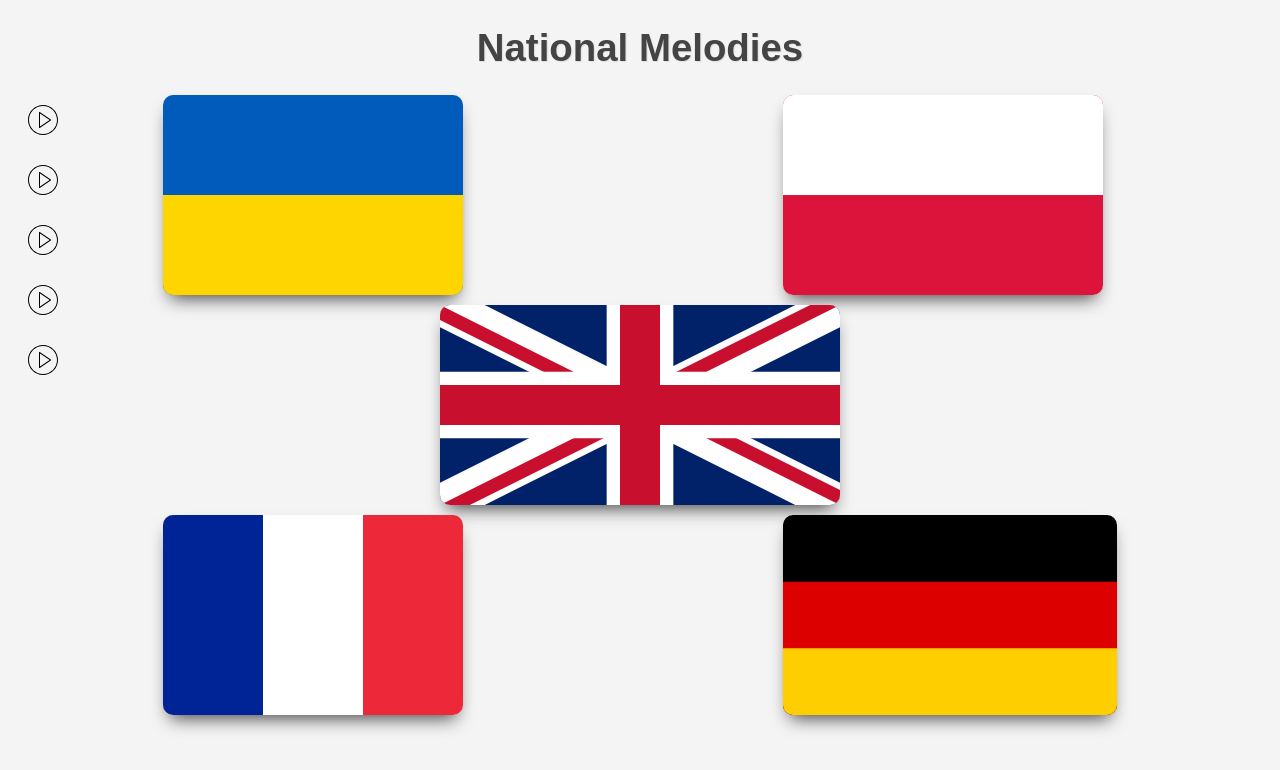
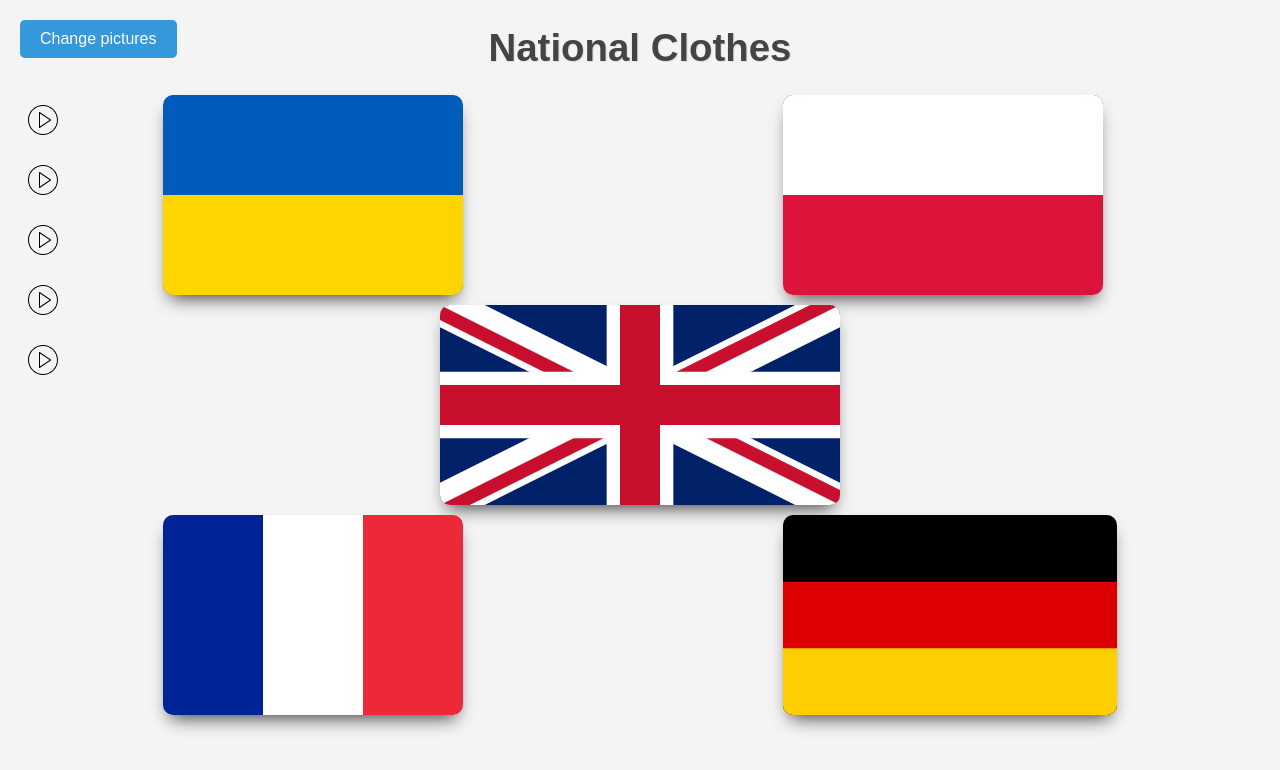
Before and after one commit to vladyslav-holovashchenko/test, a plain HTML site: page index.html in a window 1280 px wide. Drawn offline with Linux system fonts and the light colour scheme.

Commit message:
Update index.html

```diff
--- a/index.html
+++ b/index.html
@@ -3,12 +3,13 @@
   <head>
     <meta charset="UTF-8" />
     <meta name="viewport" content="width=device-width, initial-scale=1.0" />
-    <title>National Melodies</title>
+    <title>National Clothes</title>
     <link rel="stylesheet" href="./styles/style.css" />
   </head>
 
   <body>
-    <h1>National Melodies</h1>
+    <h1>National Clothes</h1>
+    <button id="changePics" style="position: absolute">Change pictures</button>
 
     <div class="button-container">
       <button
```
